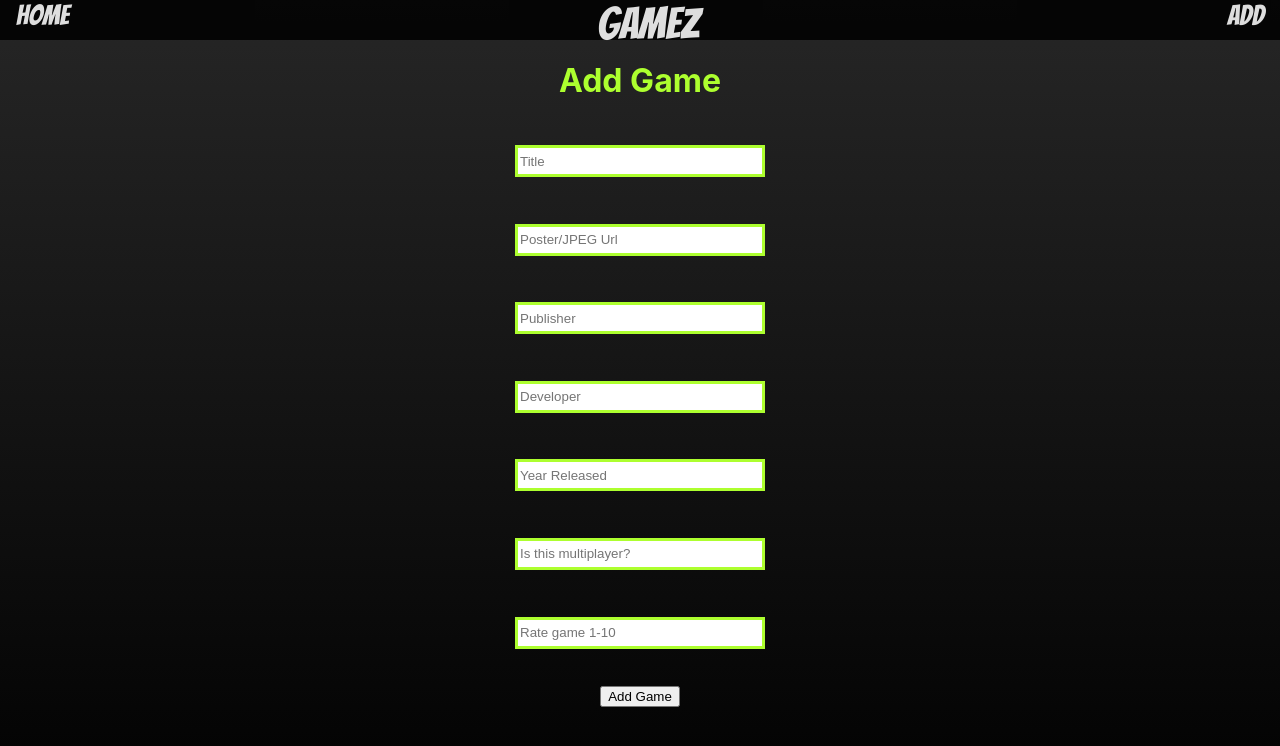
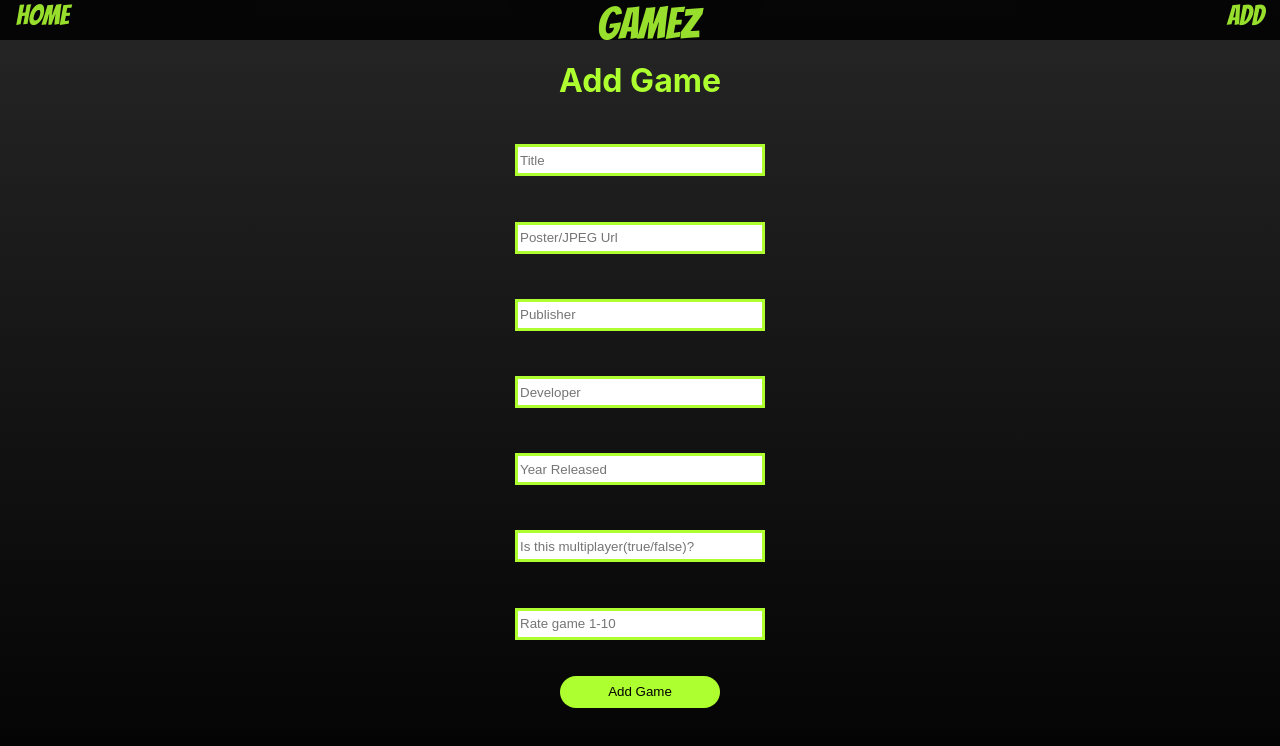
Before and after one commit to Brumz/gamesFE, a React (Create React App) app: page /newgame in a window 1280 px wide. Shown: the top 746 px of the page. Built offline with nearby package versions, Linux system fonts and the light colour scheme; no server answers.

Commit message:
DELETE BUTTON WORKING WITH RELOAD

```diff
--- a/src/App.css
+++ b/src/App.css
@@ -15,7 +15,7 @@
 .home {
   text-decoration: none;
   text-decoration-color: white;
-  color: white;
+  color: greenyellow;
   font-size: 1.75rem;
   padding: 0rem 1rem;
 }
@@ -34,7 +34,7 @@ button:hover {
 .backGround {
   height: 100vh;
   width: auto;
-  background: #080808;
+  background: black;
   opacity: .95;
 }
 
@@ -52,7 +52,7 @@ button:hover {
   position: absolute;
   top: -2px;
   Left: -2px;
-  background: linear-gradient(45deg, white, black, greenyellow, white, white, black, greenyellow, white, black, greenyellow);
+  background: linear-gradient(90deg, white, black, greenyellow, white, black, black, greenyellow, white, black, greenyellow);
   background-size: 400%;
   width: calc(100% + 4px);
   height: calc(100% + 4px);
@@ -178,7 +178,8 @@ h2 {
 .add {
   text-decoration: none;
   text-decoration-color: white;
-  color: white;
+  color: greenyellow;
+  ;
   font-size: 1.75rem;
   padding: 0rem 1rem;
 }
@@ -186,7 +187,28 @@ h2 {
 .gamez {
   text-decoration: none;
   text-decoration-color: white;
-  color: white;
+  color: greenyellow;
   font-size: 2.75rem;
 
 }
+
+.editGame {
+  background-color: greenyellow;
+  border-radius: 1rem;
+  border: none;
+  margin: .5rem;
+}
+
+.deleteBtn {
+  background-color: greenyellow;
+  border-radius: 1rem;
+  border: none;
+}
+
+.addGamebtn {
+  background-color: greenyellow;
+  border-radius: 1rem;
+  border: none;
+  height: 2rem;
+  width: 10rem;
+}
--- a/src/App.js
+++ b/src/App.js
@@ -72,12 +72,11 @@ class App extends Component {
     this.setState({ selected: e.target.id });
   };
   reload = () => {
-    fetch("https://rumz-games.herokuapp.com/games/")
+    fetch("https://rumz-games.herokuapp.com/games")
       .then(res => res.json())
       .then(res =>
         this.setState({
-          game: res,
-          // games: [],
+          games: res,
           title: "",
           publisher: "",
           developer: "",
@@ -85,8 +84,7 @@ class App extends Component {
           multiplayer: undefined,
           rating: undefined,
           poster: "",
-          selected: undefined,
-          allInputs: false
+          selected: undefined
         })
       );
   };
--- a/src/components/AddGame.jsx
+++ b/src/components/AddGame.jsx
@@ -53,7 +53,7 @@ const AddGame = props => {
             <input
               type="boolean"
               name="Multiplayer"
-              placeholder="Is this multiplayer?"
+              placeholder="Is this multiplayer(true/false)?"
               onChange={props.newGameInput}
             />
           </label>
@@ -65,7 +65,7 @@ const AddGame = props => {
               onChange={props.newGameInput}
             />
           </label>
-          <button className="addMovieBtn"> Add Game </button>
+          <button className="addGamebtn"> Add Game </button>
         </form>
       </div>
     </div>
--- a/src/components/NavBar.jsx
+++ b/src/components/NavBar.jsx
@@ -7,7 +7,9 @@ const NavBar = () => {
       <a className="home" href="/">
         Home
       </a>
-      <a className="gamez">Gamez</a>
+      <a className="gamez" href="/games">
+        Gamez
+      </a>
       <a className="add" href="/newgame">
         Add
       </a>
```
